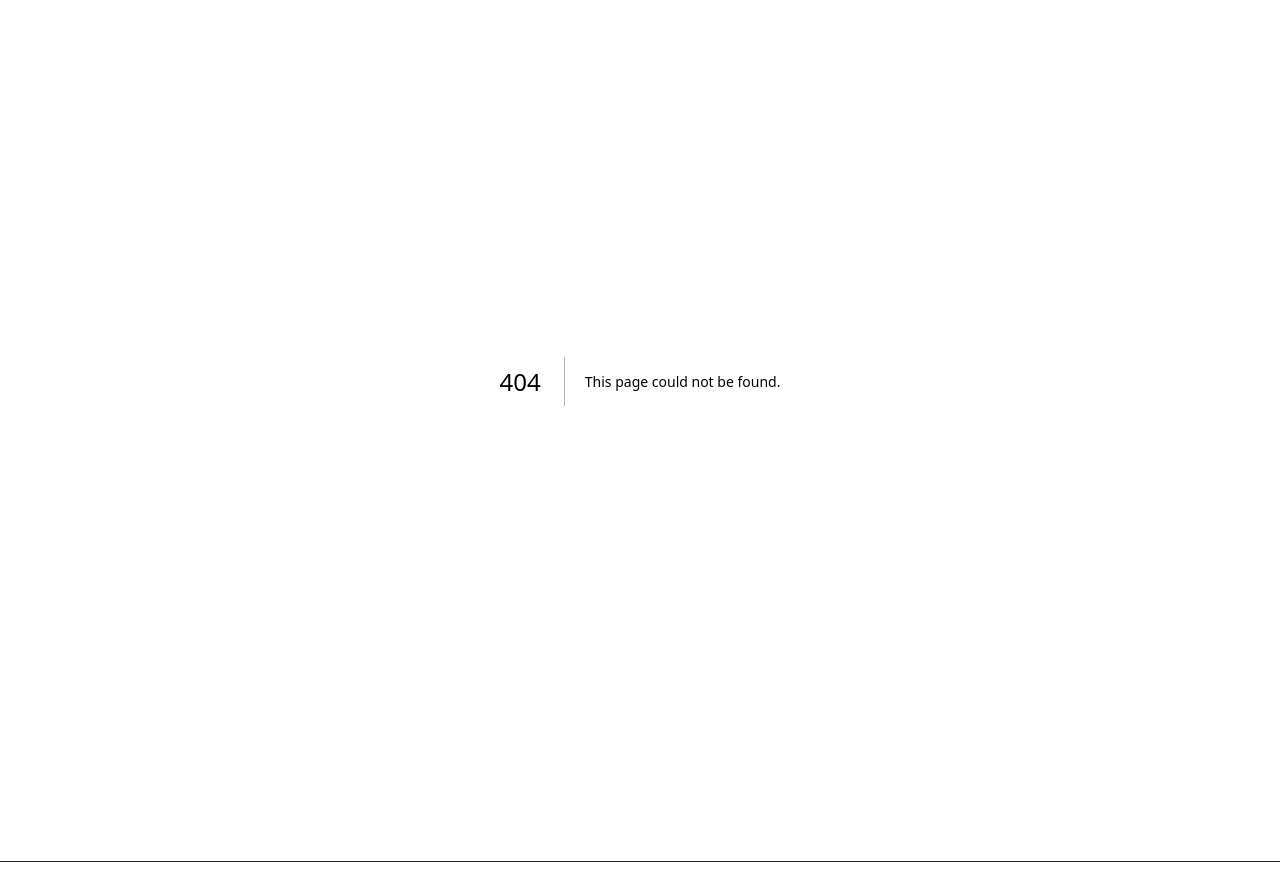
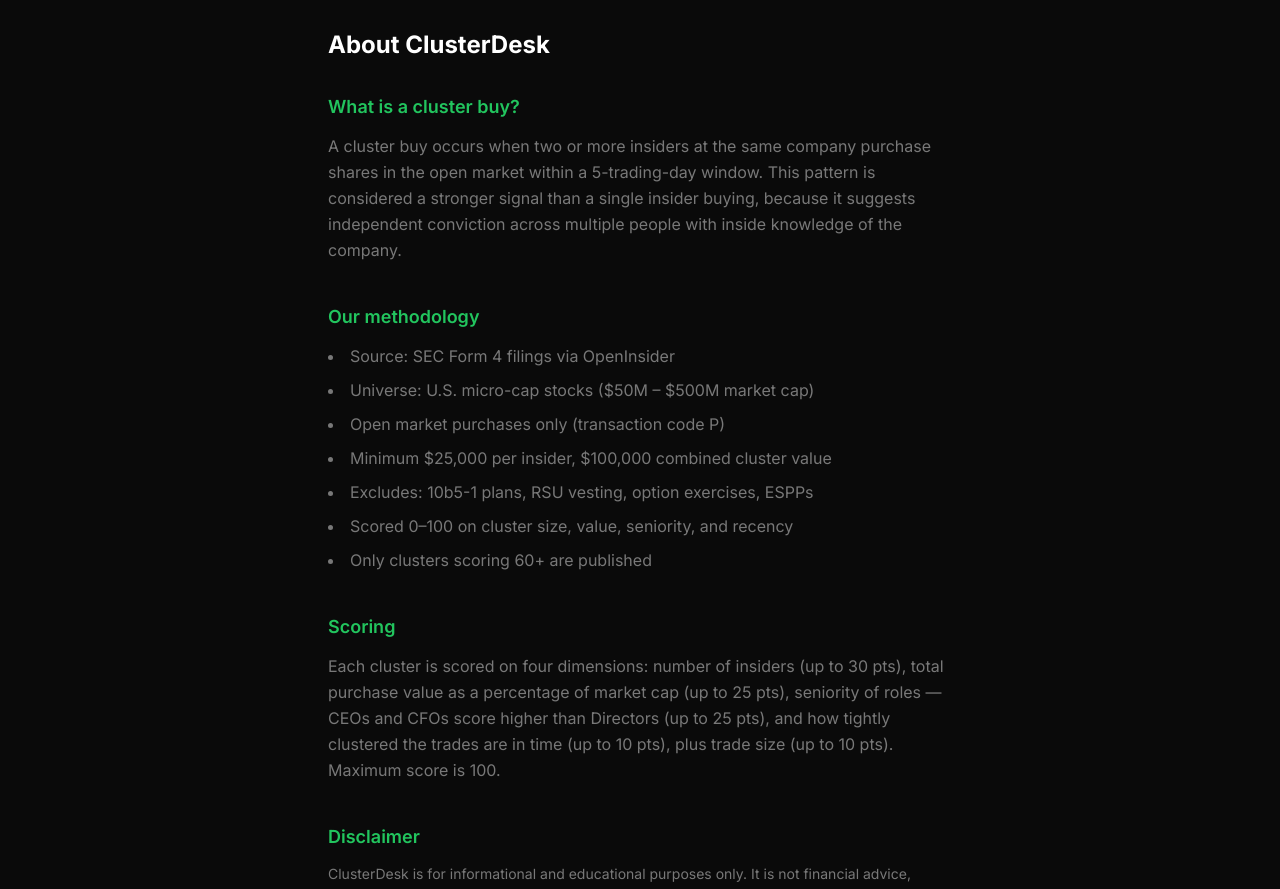
Before and after one commit to mostlyerror/clusterdesk-web, a Next.js app: page /about in a window 1280 px wide. Before the commit this address had no page. Shown: the part 80-969 px from the top of the page. Built offline with nearby package versions, Linux system fonts and the light colour scheme.

Commit message:
feat: /weekly and /about pages

```diff
--- /dev/null
+++ b/app/about/page.tsx
@@ -0,0 +1,59 @@
+import type { Metadata } from "next";
+
+export const metadata: Metadata = {
+  title: "About ClusterDesk — Methodology & Disclaimer",
+  description: "How ClusterDesk detects insider cluster buys and what the signals mean.",
+};
+
+export default function AboutPage() {
+  return (
+    <div className="max-w-2xl mx-auto px-6 py-12">
+      <h1 className="text-2xl font-bold mb-8">About ClusterDesk</h1>
+
+      <section className="mb-10">
+        <h2 className="text-lg font-semibold mb-3 text-[#22C55E]">What is a cluster buy?</h2>
+        <p className="text-[#787878] leading-relaxed">
+          A cluster buy occurs when two or more insiders at the same company purchase shares in
+          the open market within a 5-trading-day window. This pattern is considered a stronger
+          signal than a single insider buying, because it suggests independent conviction across
+          multiple people with inside knowledge of the company.
+        </p>
+      </section>
+
+      <section className="mb-10">
+        <h2 className="text-lg font-semibold mb-3 text-[#22C55E]">Our methodology</h2>
+        <ul className="text-[#787878] leading-relaxed space-y-2 list-disc list-inside">
+          <li>Source: SEC Form 4 filings via OpenInsider</li>
+          <li>Universe: U.S. micro-cap stocks ($50M – $500M market cap)</li>
+          <li>Open market purchases only (transaction code P)</li>
+          <li>Minimum $25,000 per insider, $100,000 combined cluster value</li>
+          <li>Excludes: 10b5-1 plans, RSU vesting, option exercises, ESPPs</li>
+          <li>Scored 0–100 on cluster size, value, seniority, and recency</li>
+          <li>Only clusters scoring 60+ are published</li>
+        </ul>
+      </section>
+
+      <section className="mb-10">
+        <h2 className="text-lg font-semibold mb-3 text-[#22C55E]">Scoring</h2>
+        <p className="text-[#787878] leading-relaxed">
+          Each cluster is scored on four dimensions: number of insiders (up to 30 pts), total
+          purchase value as a percentage of market cap (up to 25 pts), seniority of roles — CEOs
+          and CFOs score higher than Directors (up to 25 pts), and how tightly clustered the
+          trades are in time (up to 10 pts), plus trade size (up to 10 pts). Maximum score is 100.
+        </p>
+      </section>
+
+      <section>
+        <h2 className="text-lg font-semibold mb-3 text-[#22C55E]">Disclaimer</h2>
+        <p className="text-[#787878] leading-relaxed text-sm">
+          ClusterDesk is for informational and educational purposes only. It is not financial
+          advice, investment advice, or a recommendation to buy or sell any security. Information
+          is derived from publicly available SEC Form 4 filings. Past insider trading patterns
+          do not guarantee future stock performance. Always conduct your own research and consult
+          a licensed financial advisor before making investment decisions. ClusterDesk is not a
+          registered investment adviser.
+        </p>
+      </section>
+    </div>
+  );
+}
--- /dev/null
+++ b/app/weekly/page.tsx
@@ -0,0 +1,45 @@
+import { supabase } from "@/lib/supabase";
+import { ClusterCard } from "@/components/ClusterCard";
+import type { Metadata } from "next";
+
+export const revalidate = 3600;
+
+export const metadata: Metadata = {
+  title: "Weekly Cluster Buy Digest | ClusterDesk",
+  description: "This week's top insider cluster buys in micro-cap stocks.",
+};
+
+export default async function WeeklyPage() {
+  const now = new Date();
+  const monday = new Date(now);
+  monday.setDate(now.getDate() - now.getDay() + 1);
+  monday.setHours(0, 0, 0, 0);
+
+  const { data: clusters } = await supabase
+    .from("ticker_pages")
+    .select("*")
+    .gte("published_at", monday.toISOString())
+    .order("score", { ascending: false });
+
+  return (
+    <div className="max-w-4xl mx-auto px-6 py-12">
+      <h1 className="text-2xl font-bold mb-2">This week&apos;s cluster buys</h1>
+      <p className="text-[#787878] mb-8">
+        Week of {monday.toLocaleDateString("en-US", { month: "long", day: "numeric", year: "numeric" })}
+      </p>
+      {clusters && clusters.length > 0 ? (
+        <div className="grid gap-4">
+          {clusters.map((row) => (
+            <ClusterCard
+              key={`${row.ticker}-${row.cluster_date}`}
+              cluster={row.payload}
+              publishedAt={row.published_at}
+            />
+          ))}
+        </div>
+      ) : (
+        <p className="text-[#787878]">No cluster buys published this week yet. Check back tomorrow.</p>
+      )}
+    </div>
+  );
+}
```
